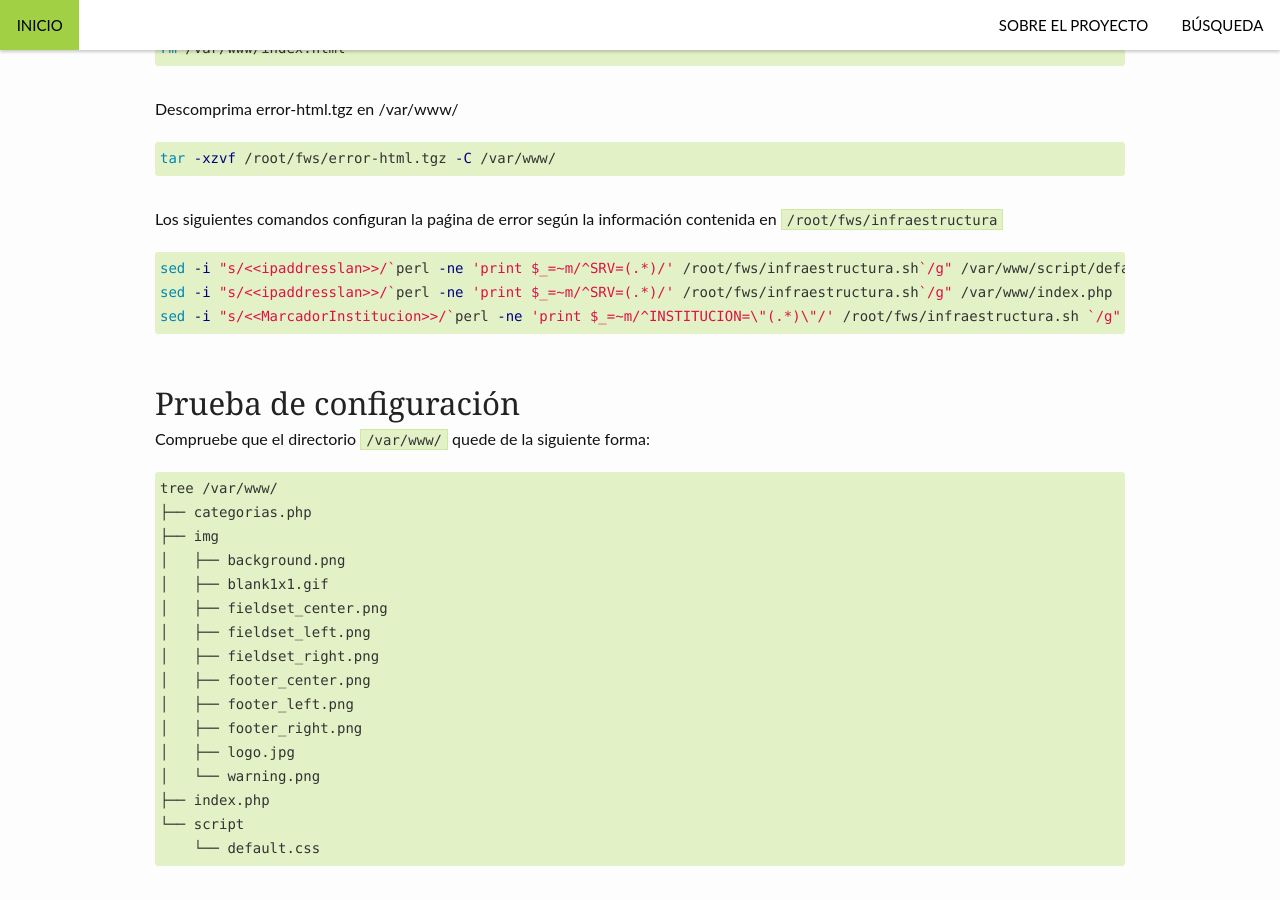
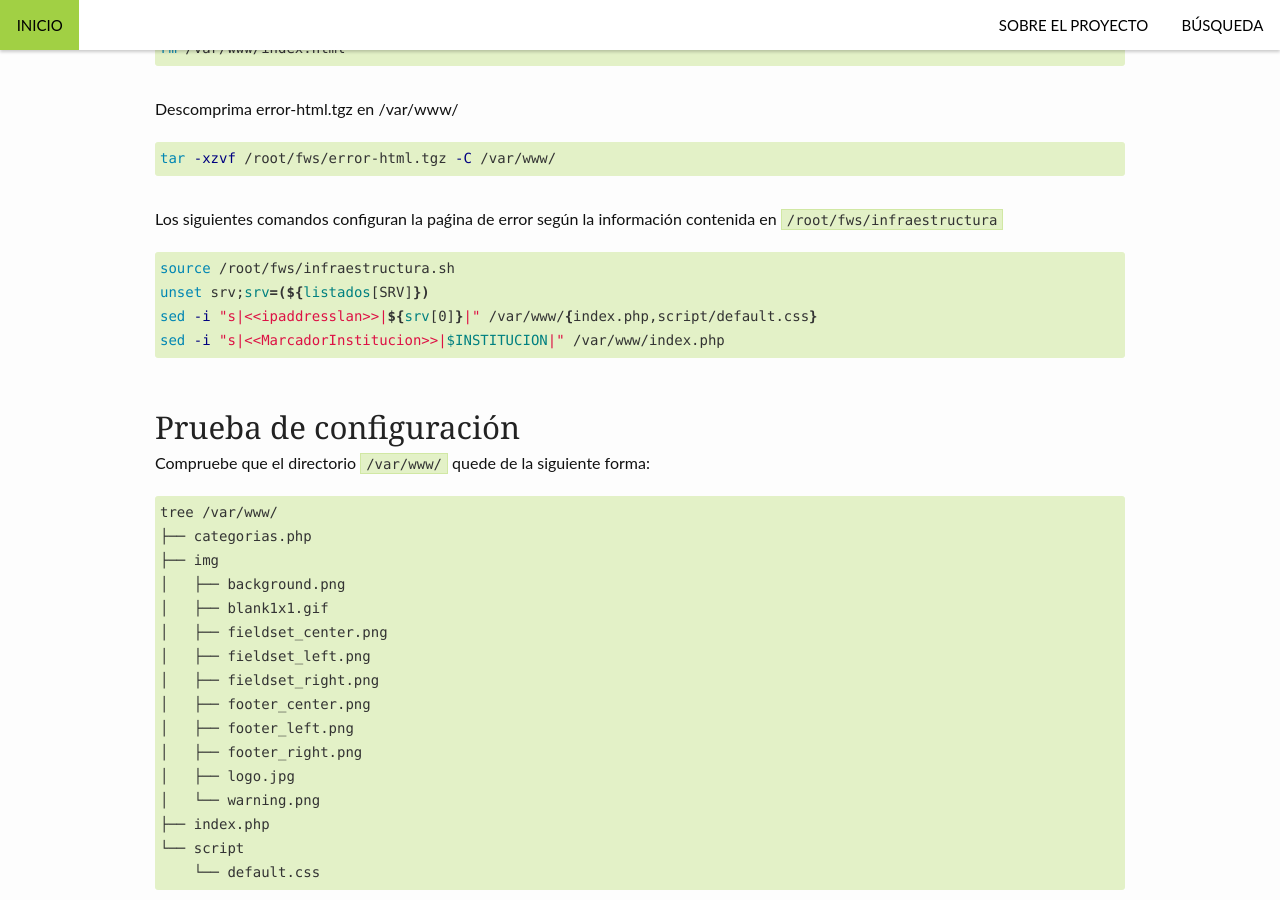
Before and after one commit to VTacius/firewall, a Jekyll site: the page built from _instalacion/reportes/index.md, in a window 1280 px wide and 900 px high, scrolled down 1932 px. Built offline with Jekyll 4.4.1, drawn with Linux system fonts in a browser that asks for light colours.

Commit message:
Cambios en Manual de configuracion para Otras configuraciones importantes: Cambios menores al sitio y adecuación de la configuración al nuevo estándar

```diff
--- a/_instalacion/reportes/index.md
+++ b/_instalacion/reportes/index.md
@@ -64,9 +64,10 @@ tar -xzvf /root/fws/error-html.tgz -C /var/www/
 
 Los siguientes comandos configuran la paǵina de error según la información contenida en `/root/fws/infraestructura`
 {% highlight bash %}
-sed -i "s/<<ipaddresslan>>/`perl -ne 'print $_=~m/^SRV=(.*)/' /root/fws/infraestructura.sh`/g" /var/www/script/default.css
-sed -i "s/<<ipaddresslan>>/`perl -ne 'print $_=~m/^SRV=(.*)/' /root/fws/infraestructura.sh`/g" /var/www/index.php
-sed -i "s/<<MarcadorInstitucion>>/`perl -ne 'print $_=~m/^INSTITUCION=\"(.*)\"/' /root/fws/infraestructura.sh `/g" /var/www/index.php
+source /root/fws/infraestructura.sh
+unset srv;srv=(${listados[SRV]})
+sed -i "s|<<ipaddresslan>>|${srv[0]}|" /var/www/{index.php,script/default.css}
+sed -i "s|<<MarcadorInstitucion>>|$INSTITUCION|" /var/www/index.php
 {% endhighlight %}
 
 ## Prueba de configuración
```
Also changed, not shown: 1 other file.
